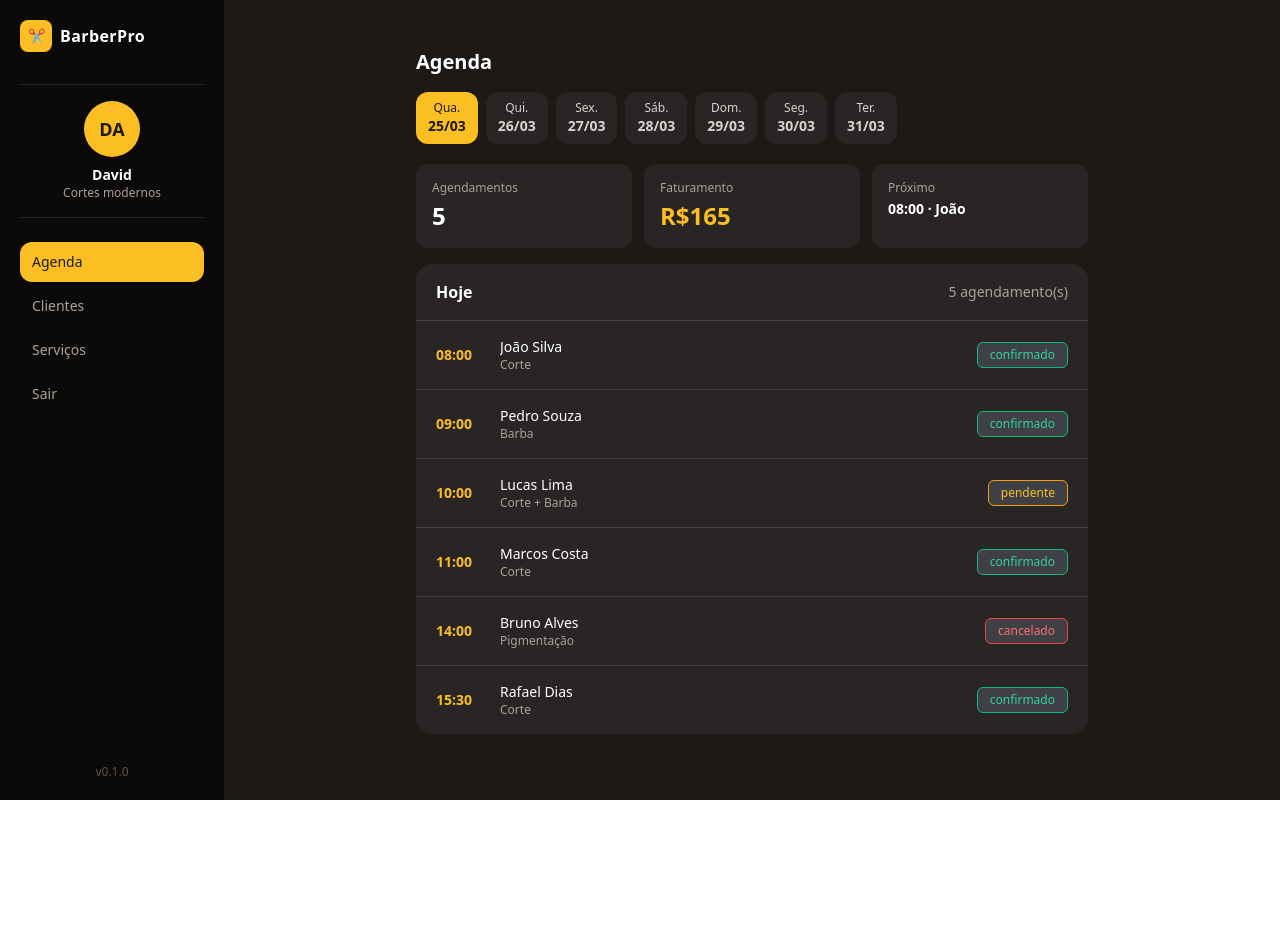
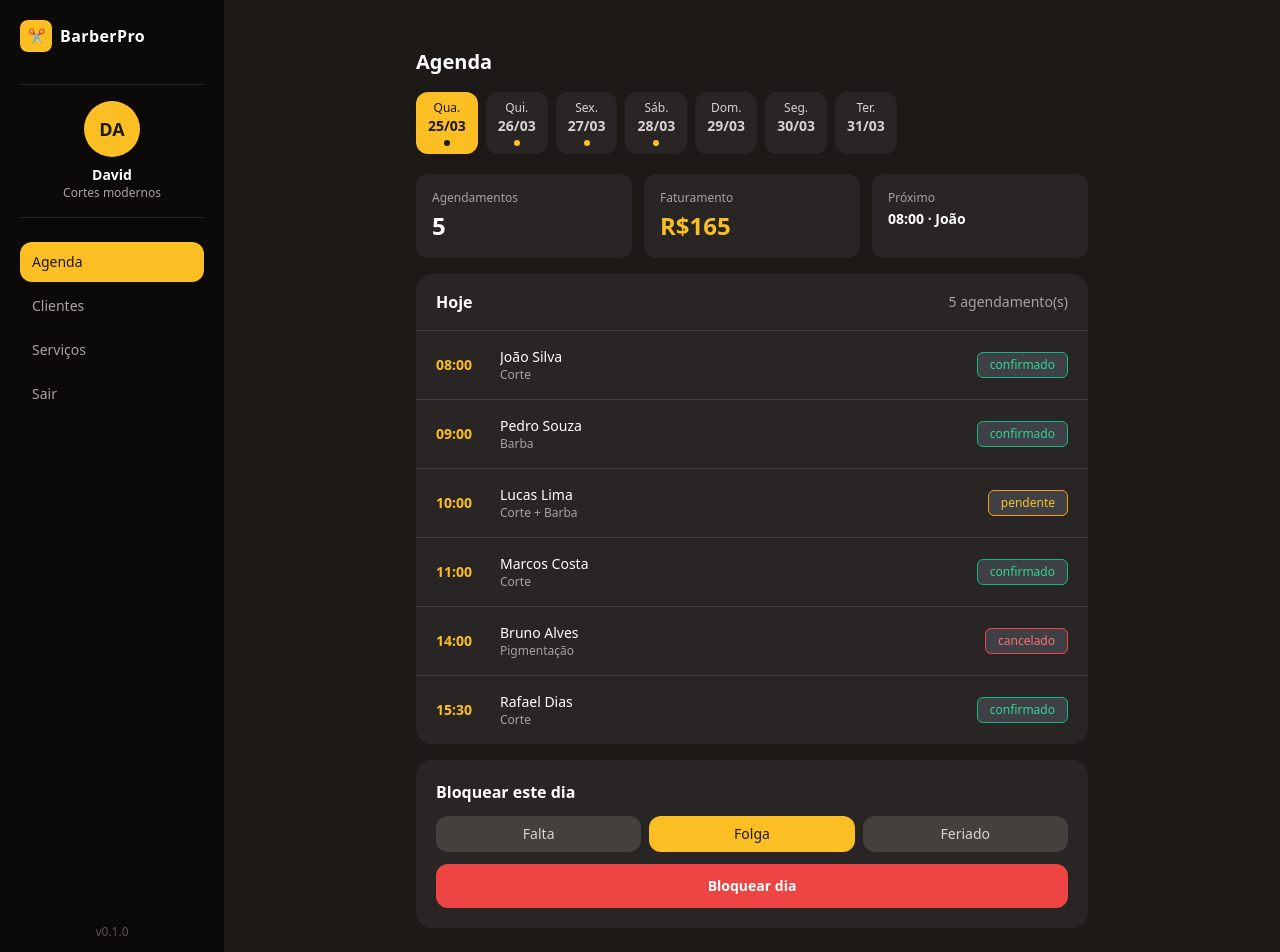
Before and after one commit to AndreyrbSilva/Saas-Barber, a React (Vite) app: page /barbeiro in a window 1280 px wide. Shown: the top 952 px of the page. Before the commit the page ends 800 px from the top, so only its background shows below. Built offline with nearby package versions, Linux system fonts and the light colour scheme.

Commit message:
feat(barber): add day blocking to schedule page

```diff
--- a/src/pages/admin/BarberSchedulePage.tsx
+++ b/src/pages/admin/BarberSchedulePage.tsx
@@ -5,6 +5,7 @@ interface DiaAgenda {
   iso: string
   label: string
   bloqueado: boolean
+  motivoBloqueio?: "falta" | "folga" | "feriado"
   agendamentos: Agendamento[]
 }
 
@@ -17,8 +18,9 @@ interface Agendamento {
   status: "confirmado" | "pendente" | "cancelado"
 }
 
+// ─── Dados estáticos ──────────────────────────────────────
 // TODO: substituir por GET /barbeiro/:id/agenda quando backend estiver pronto
-const AGENDAMENTOS_MOCK: Agendamento[] = [
+const AGENDAMENTOS_DIA_0: Agendamento[] = [
   { id: "1", cliente: "João Silva",   telefone: "(81) 99999-1111", servicos: ["Corte"],        horario: "08:00", status: "confirmado" },
   { id: "2", cliente: "Pedro Souza",  telefone: "(81) 99999-2222", servicos: ["Barba"],         horario: "09:00", status: "confirmado" },
   { id: "3", cliente: "Lucas Lima",   telefone: "(81) 99999-3333", servicos: ["Corte + Barba"], horario: "10:00", status: "pendente"   },
@@ -27,12 +29,36 @@ const AGENDAMENTOS_MOCK: Agendamento[] = [
   { id: "6", cliente: "Rafael Dias",  telefone: "(81) 99999-6666", servicos: ["Corte"],        horario: "15:30", status: "confirmado" },
 ]
 
+const AGENDAMENTOS_DIA_1: Agendamento[] = [
+  { id: "7",  cliente: "Felipe Nunes",   telefone: "(81) 99999-7777", servicos: ["Corte"],        horario: "09:00", status: "confirmado" },
+  { id: "8",  cliente: "Gabriel Melo",   telefone: "(81) 99999-8888", servicos: ["Barba"],         horario: "10:30", status: "confirmado" },
+  { id: "9",  cliente: "Thiago Ferreira",telefone: "(81) 99999-9999", servicos: ["Corte + Barba"], horario: "13:00", status: "pendente"   },
+]
+
+const AGENDAMENTOS_DIA_2: Agendamento[] = [
+  { id: "10", cliente: "André Lopes",  telefone: "(81) 98888-1111", servicos: ["Sobrancelha"],   horario: "08:30", status: "confirmado" },
+  { id: "11", cliente: "Carlos Rocha", telefone: "(81) 98888-2222", servicos: ["Corte"],        horario: "10:00", status: "confirmado" },
+  { id: "12", cliente: "Diego Santos", telefone: "(81) 98888-3333", servicos: ["Pigmentação"],   horario: "11:30", status: "cancelado"  },
+  { id: "13", cliente: "Eduardo Lima", telefone: "(81) 98888-4444", servicos: ["Corte + Barba"], horario: "14:30", status: "confirmado" },
+]
+
+const AGENDAMENTOS_DIA_3: Agendamento[] = [
+  { id: "14", cliente: "Fábio Carvalho", telefone: "(81) 98888-5555", servicos: ["Barba"],  horario: "09:30", status: "confirmado" },
+  { id: "15", cliente: "Gustavo Pires",  telefone: "(81) 98888-6666", servicos: ["Corte"],  horario: "11:00", status: "pendente"   },
+]
+
+const AGENDAMENTOS_POR_DIA: Record<number, Agendamento[]> = {
+  0: AGENDAMENTOS_DIA_0,
+  1: AGENDAMENTOS_DIA_1,
+  2: AGENDAMENTOS_DIA_2,
+  3: AGENDAMENTOS_DIA_3,
+}
+
 const PRECOS: Record<string, number> = {
   "Corte": 35, "Barba": 15, "Corte + Barba": 45,
   "Sobrancelha": 10, "Pigmentação": 15, "Reflexo": 10,
 }
 
-// ─── Dados estáticos ──────────────────────────────────────
 // TODO: substituir por dados do barbeiro logado
 const BARBEIRO = { nome: "David", especialidade: "Cortes modernos", avatar: "DA" }
 
@@ -53,7 +79,7 @@ function gerarSemana(): DiaAgenda[] {
       iso: data.toISOString().split("T")[0],
       label: data.toLocaleDateString("pt-BR", { weekday: "short", day: "2-digit", month: "2-digit" }),
       bloqueado: false,
-      agendamentos: i === 0 ? AGENDAMENTOS_MOCK : [],
+      agendamentos: AGENDAMENTOS_POR_DIA[i] ?? [],
     }
   })
 }
@@ -63,12 +89,23 @@ export default function BarberSchedulePage() {
   const [navAtivo, setNavAtivo]             = useState("Agenda")
   const [semana, setSemana]                 = useState<DiaAgenda[]>(gerarSemana)
   const [diaSelecionado, setDiaSelecionado] = useState(0)
+  const [bloqueioMotivo, setBloqueioMotivo] = useState<"falta" | "folga" | "feriado">("folga")
+
   const dia         = semana[diaSelecionado]
   const ativos      = dia.agendamentos.filter(a => a.status !== "cancelado")
   const proximo     = dia.agendamentos.find(a => a.status === "confirmado")
   const faturamento = ativos.reduce((acc, a) =>
     acc + a.servicos.reduce((s, sv) => s + (PRECOS[sv] ?? 0), 0), 0
   )
+
+  const toggleBloqueio = () => {
+    setSemana(prev => prev.map((d, i) => {
+      if (i !== diaSelecionado) return d
+      return d.bloqueado
+        ? { ...d, bloqueado: false, motivoBloqueio: undefined }
+        : { ...d, bloqueado: true,  motivoBloqueio: bloqueioMotivo }
+    }))
+  }
 
   return (
     <div className="min-h-screen bg-stone-900 flex">
@@ -145,6 +182,9 @@ export default function BarberSchedulePage() {
               >
                 <span className="capitalize">{d.label.split(",")[0]}</span>
                 <span className="font-bold text-sm">{d.label.split(",")[1]?.trim()}</span>
+                {d.agendamentos.length > 0 && !d.bloqueado && (
+                  <span className={`mt-1 w-1.5 h-1.5 rounded-full ${diaSelecionado === i ? "bg-stone-900" : "bg-amber-400"}`} />
+                )}
               </button>
             ))}
           </div>
@@ -176,7 +216,12 @@ export default function BarberSchedulePage() {
               <span className="text-stone-400 text-sm">{ativos.length} agendamento(s)</span>
             </div>
 
-            {dia.agendamentos.length === 0 ? (
+            {dia.bloqueado ? (
+              <div className="px-5 py-10 text-center">
+                <p className="text-stone-400 text-sm">Dia bloqueado</p>
+                <p className="text-stone-500 text-xs mt-1 capitalize">{dia.motivoBloqueio}</p>
+              </div>
+            ) : dia.agendamentos.length === 0 ? (
               <div className="px-5 py-10 text-center">
                 <p className="text-stone-400 text-sm">Nenhum agendamento</p>
               </div>
@@ -205,6 +250,42 @@ export default function BarberSchedulePage() {
             )}
           </div>
 
+          {/* Bloquear dia */}
+          <div className="bg-stone-800 rounded-2xl p-5 space-y-3">
+            <h2 className="text-white font-semibold">Bloquear este dia</h2>
+
+            <div className="flex gap-2">
+              {(["falta", "folga", "feriado"] as const).map(m => (
+                <button
+                  key={m}
+                  onClick={() => setBloqueioMotivo(m)}
+                  className={`
+                    flex-1 py-2 rounded-xl text-sm font-medium transition-all
+                    ${bloqueioMotivo === m
+                      ? "bg-amber-400 text-stone-900"
+                      : "bg-stone-700 text-stone-300 hover:bg-stone-600"
+                    }
+                  `}
+                >
+                  {m.charAt(0).toUpperCase() + m.slice(1)}
+                </button>
+              ))}
+            </div>
+
+            <button
+              onClick={toggleBloqueio}
+              className={`
+                w-full py-3 rounded-xl font-semibold text-sm transition-all active:scale-95
+                ${dia.bloqueado
+                  ? "bg-stone-600 text-stone-300 hover:bg-stone-500"
+                  : "bg-red-500 text-white hover:bg-red-400"
+                }
+              `}
+            >
+              {dia.bloqueado ? "Desbloquear dia" : "Bloquear dia"}
+            </button>
+          </div>
+
         </div>
       </main>
 
```
